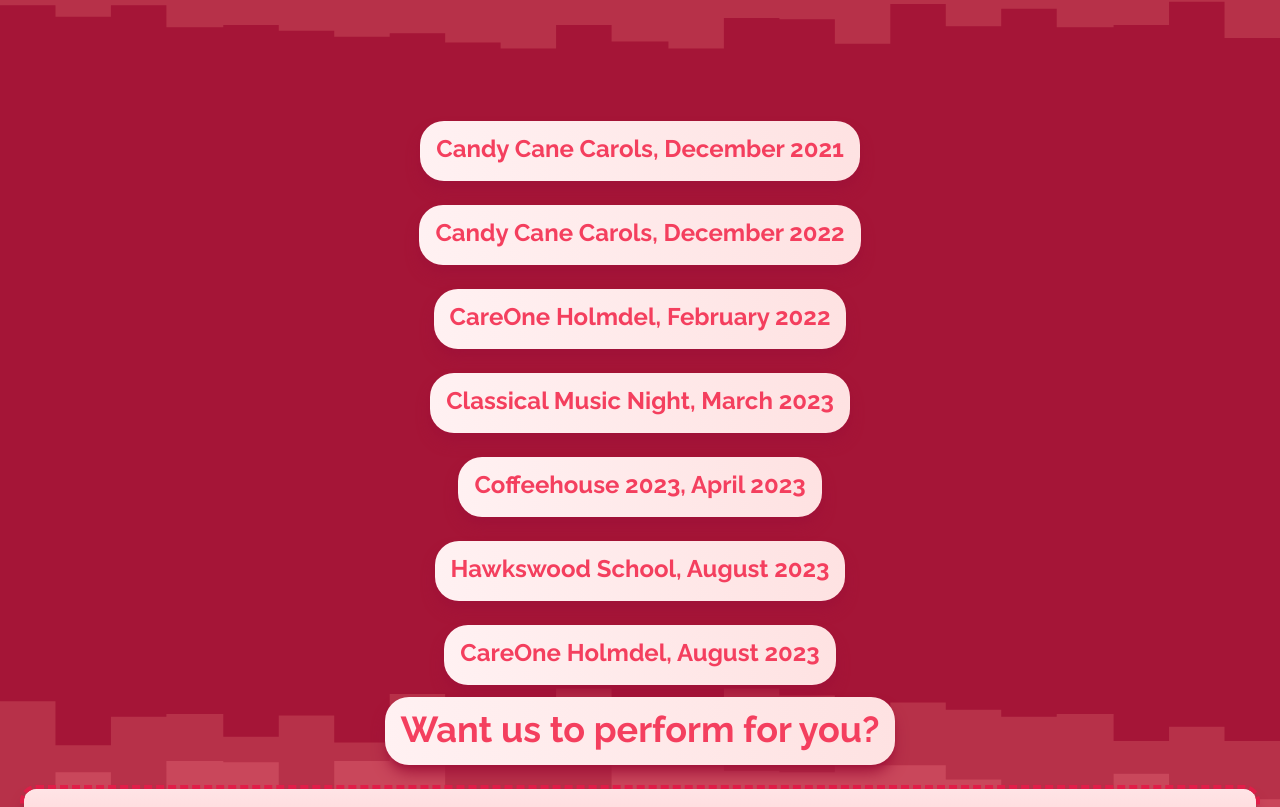
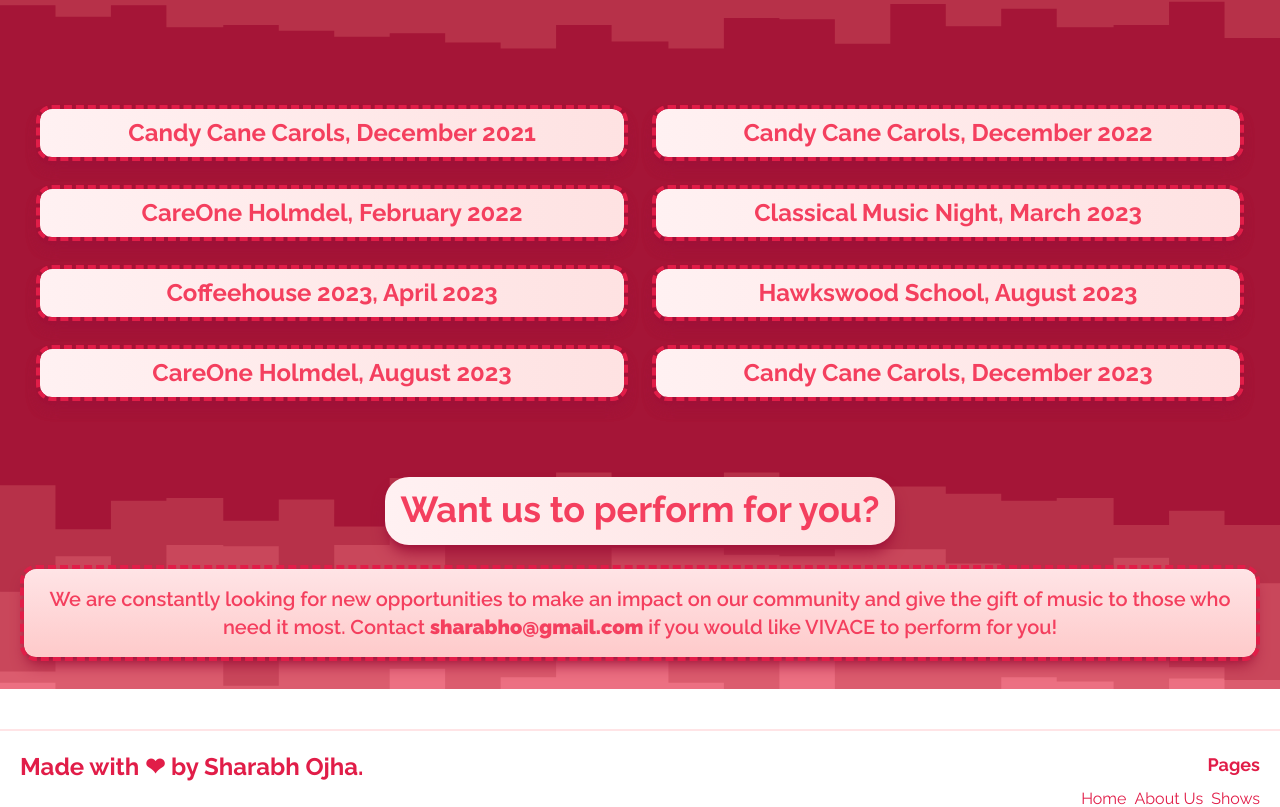
Before and after one commit to shojha24/vivace-website, a Next.js app: page /shows in a window 1280 px wide. Shown: the part 757-1564 px from the top of the page. Built offline with nearby package versions, Linux system fonts and the light colour scheme.

Commit message:
added links

```diff
--- a/app/page.tsx
+++ b/app/page.tsx
@@ -54,16 +54,16 @@
         </h1>
         <div className="flex flex-row flex-wrap mx-auto gap-8">
           <Link className="mx-auto" href="/about" passHref>
-            <div className="mx-auto bg-[url('assets/OIP.jpg')] bg-cover brightness-75 grayscale hover:brightness-100 hover:grayscale-0 rounded-xl shadow-lg shadow-rose-50 transition ease-in-out delay-100 hover:scale-105 duration-300 text-white hover:text-rose-50">
+            <div className="mx-auto bg-gradient-to-r from-rose-50 to-red-100 bg-cover brightness-75 grayscale hover:brightness-100 hover:grayscale-0 rounded-xl shadow-lg shadow-rose-50 transition ease-in-out delay-100 hover:scale-105 duration-300 text-rose-500 hover:text-rose-600">
               <h1 className="text-3xl mx-10 my-8 p-20 text-center font-semibold grayscale-0">
-                <span className="pt-1 px-2 pb-2 rounded-lg bg-gradient-to-r from-rose-800 to-red-900">About Us</span>
+                <span className="pt-1 px-2 pb-2 rounded-lg">About Us</span>
               </h1>
             </div>
           </Link>
           <Link className="mx-auto" href="/shows" passHref>
-            <div className="mx-auto bg-[url('assets/R.jpg')] bg-cover brightness-75 grayscale hover:brightness-100 hover:grayscale-0 rounded-xl shadow-lg shadow-rose-50 transition ease-in-out delay-100 hover:scale-105 duration-300 text-white hover:text-rose-50">
+            <div className="mx-auto bg-gradient-to-r from-rose-50 to-red-100 bg-cover brightness-75 grayscale hover:brightness-100 hover:grayscale-0 rounded-xl shadow-lg shadow-rose-50 transition ease-in-out delay-100 hover:scale-105 duration-300 text-rose-500 hover:text-rose-600">
               <h1 className="text-3xl mx-10 my-8 p-20 text-center font-semibold grayscale-0">
-                <span className="pt-1 px-2 pb-2 rounded-lg bg-gradient-to-r from-rose-800 to-red-900">Shows</span>
+                <span className="pt-1 px-2 pb-2 rounded-lg">Shows</span>
               </h1>
             </div>
           </Link>
--- a/app/shows/page.tsx
+++ b/app/shows/page.tsx
@@ -29,7 +29,7 @@
           Our <span className="my-3 pt-3 pb-4 px-4 bg-gradient-to-r from-rose-400 to-red-500 text-white rounded-3xl shadow-lg shadow-rose-200 inline-block transition ease-in-out delay-100 hover:scale-110 duration-300">Shows</span>
         </h1>
         <h1 className="max-sm:text-md max-md:text-lg md:text-xl font-bold mt-5 text-rose-500 text-center md:mx-48 max-md:mx-20 z-10">
-          View highlights from our many performances together.
+          View highlights from our many performances together. Click on the names below to see photos and videos!
         </h1>
       </div>
 
@@ -44,32 +44,63 @@
          * CareOne Holmdel, August 2023
          */}
 
-        <h1 className="text-white max-sm:text-xl sm:text-2xl font-bold text-center z-10">
-          <span className="my-3 pt-3 pb-4 px-4 bg-gradient-to-r from-rose-50 to-red-100 text-rose-500 rounded-3xl shadow-lg shadow-rose-800 inline-block transition ease-in-out delay-100 hover:scale-110 duration-300">Candy Cane Carols, December 2021</span>
-        </h1>
-        <h1 className="text-white max-sm:text-xl sm:text-2xl font-bold text-center z-10">
-          <span className="my-3 pt-3 pb-4 px-4 bg-gradient-to-r from-rose-50 to-red-100 text-rose-500 rounded-3xl shadow-lg shadow-rose-800 inline-block transition ease-in-out delay-100 hover:scale-110 duration-300">Candy Cane Carols, December 2022</span>
-        </h1>
-        <h1 className="text-white max-sm:text-xl sm:text-2xl font-bold text-center z-10">
-          <span className="my-3 pt-3 pb-4 px-4 bg-gradient-to-r from-rose-50 to-red-100 text-rose-500 rounded-3xl shadow-lg shadow-rose-800 inline-block transition ease-in-out delay-100 hover:scale-110 duration-300">CareOne Holmdel, February 2022</span>
-        </h1>
-        <h1 className="text-white max-sm:text-xl sm:text-2xl font-bold text-center z-10">
-          <span className="my-3 pt-3 pb-4 px-4 bg-gradient-to-r from-rose-50 to-red-100 text-rose-500 rounded-3xl shadow-lg shadow-rose-800 inline-block transition ease-in-out delay-100 hover:scale-110 duration-300">Classical Music Night, March 2023</span>
-        </h1>
-        <h1 className="text-white max-sm:text-xl sm:text-2xl font-bold text-center z-10">
-          <span className="my-3 pt-3 pb-4 px-4 bg-gradient-to-r from-rose-50 to-red-100 text-rose-500 rounded-3xl shadow-lg shadow-rose-800 inline-block transition ease-in-out delay-100 hover:scale-110 duration-300">Coffeehouse 2023, April 2023</span>
-        </h1>
-        <h1 className="text-white max-sm:text-xl sm:text-2xl font-bold text-center z-10">
-          <span className="my-3 pt-3 pb-4 px-4 bg-gradient-to-r from-rose-50 to-red-100 text-rose-500 rounded-3xl shadow-lg shadow-rose-800 inline-block transition ease-in-out delay-100 hover:scale-110 duration-300">Hawkswood School, August 2023</span>
-        </h1>
+        <div className="bg-[#a51537] min-h-fit">
+          <div className="grid mx-10 gap-8 grid-cols-2 grid-rows-4 max-md:grid-rows-8">
 
+            <Link href="https://drive.google.com/file/d/1t0unymNvAvM5HR702QdD44-QomRc1cct/view?usp=sharing" target="_blank" rel="noreferrer" passHref>
+            <div className="outline-dashed outline-4 outline-rose-600 md:col-span-1 max-md:col-span-2 row-span-1 rounded-xl bg-cover bg-center shadow-lg shadow-rose-800 transition ease-in-out delay-100 hover:scale-105 duration-300">
+            <span className="text-rose-500 p-2 max-sm:text-xl sm:text-2xl font-bold text-center z-10 bg-gradient-to-r from-rose-50 to-red-100 min-w-full rounded-xl shadow-lg shadow-rose-800 inline-block">Candy Cane Carols, December 2021</span>
+            </div>
+            </Link>
+
+            <Link href="https://drive.google.com/file/d/1KCwFIZ4G6JRBQn85YjzljsFlyDuR3ctN/view?usp=sharing" target="_blank" rel="noreferrer" passHref>
+            <div className="outline-dashed outline-4 outline-rose-600 md:col-span-1 max-md:col-span-2 row-span-1 rounded-xl bg-cover bg-center shadow-lg shadow-rose-800 transition ease-in-out delay-100 hover:scale-105 duration-300">
+            <span className="text-rose-500 p-2 max-sm:text-xl sm:text-2xl font-bold text-center z-10 bg-gradient-to-r from-rose-50 to-red-100 min-w-full rounded-xl shadow-lg shadow-rose-800 inline-block">Candy Cane Carols, December 2022</span>
+            </div>
+            </Link>
+
+            <Link href="https://drive.google.com/drive/folders/1SsNYveR8-zQKk-ouFxSE6HG_hh9J7GJH?usp=sharing" target="_blank" rel="noreferrer" passHref>
+            <div className="outline-dashed outline-4 outline-rose-600 md:col-span-1 max-md:col-span-2 row-span-1 rounded-xl bg-cover bg-center shadow-lg shadow-rose-800 transition ease-in-out delay-100 hover:scale-105 duration-300">
+            <span className="text-rose-500 p-2 max-sm:text-xl sm:text-2xl font-bold text-center z-10 bg-gradient-to-r from-rose-50 to-red-100 min-w-full rounded-xl shadow-lg shadow-rose-800 inline-block">CareOne Holmdel, February 2022</span>
+            </div>
+            </Link>
+
+            <Link href="/about" target="_blank" rel="noreferrer" passHref>
+            <div className="outline-dashed outline-4 outline-rose-600 md:col-span-1 max-md:col-span-2 row-span-1 rounded-xl bg-cover bg-center shadow-lg shadow-rose-800 transition ease-in-out delay-100 hover:scale-105 duration-300">
+            <span className="text-rose-500 p-2 max-sm:text-xl sm:text-2xl font-bold text-center z-10 bg-gradient-to-r from-rose-50 to-red-100 min-w-full rounded-xl shadow-lg shadow-rose-800 inline-block">Classical Music Night, March 2023</span>
+            </div>
+            </Link>
+
+            <Link href="https://drive.google.com/file/d/1ts5CFYqS1N2A0dZ1YKan9-7hsyN-yI27/view?usp=sharing" target="_blank" rel="noreferrer" passHref>
+            <div className="outline-dashed outline-4 outline-rose-600 md:col-span-1 max-md:col-span-2 row-span-1 rounded-xl bg-cover bg-center shadow-lg shadow-rose-800 transition ease-in-out delay-100 hover:scale-105 duration-300">
+            <span className="text-rose-500 p-2 max-sm:text-xl sm:text-2xl font-bold text-center z-10 bg-gradient-to-r from-rose-50 to-red-100 min-w-full rounded-xl shadow-lg shadow-rose-800 inline-block">Coffeehouse 2023, April 2023</span>
+            </div>
+            </Link>
+
+            <Link href="https://drive.google.com/drive/folders/1nDG9hYGM_ViZx95DBKtC_uZp6z-y07ox?usp=sharing" target="_blank" rel="noreferrer" passHref>
+            <div className="outline-dashed outline-4 outline-rose-600 md:col-span-1 max-md:col-span-2 row-span-1 rounded-xl bg-cover bg-center shadow-lg shadow-rose-800 transition ease-in-out delay-100 hover:scale-105 duration-300">
+            <span className="text-rose-500 p-2 max-sm:text-xl sm:text-2xl font-bold text-center z-10 bg-gradient-to-r from-rose-50 to-red-100 min-w-full rounded-xl shadow-lg shadow-rose-800 inline-block">Hawkswood School, August 2023</span>
+            </div>
+            </Link>
+
+            <Link href="https://drive.google.com/drive/folders/1VYk5QWVfIPhg-dtuMX8Xvaoein6CmduB?usp=sharing" target="_blank" rel="noreferrer" passHref>
+            <div className="outline-dashed outline-4 outline-rose-600 md:col-span-1 max-md:col-span-2 row-span-1 rounded-xl bg-cover bg-center shadow-lg shadow-rose-800 transition ease-in-out delay-100 hover:scale-105 duration-300">
+            <span className="text-rose-500 p-2 max-sm:text-xl sm:text-2xl font-bold text-center z-10 bg-gradient-to-r from-rose-50 to-red-100 min-w-full rounded-xl shadow-lg shadow-rose-800 inline-block">CareOne Holmdel, August 2023</span>
+            </div>
+            </Link>
+
+            <Link href="/about" passHref>
+            <div className="outline-dashed outline-4 outline-rose-600 md:col-span-1 max-md:col-span-2 row-span-1 rounded-xl bg-cover bg-center shadow-lg shadow-rose-800 transition ease-in-out delay-100 hover:scale-105 duration-300">
+            <span className="text-rose-500 p-2 max-sm:text-xl sm:text-2xl font-bold text-center z-10 bg-gradient-to-r from-rose-50 to-red-100 min-w-full rounded-xl shadow-lg shadow-rose-800 inline-block">Candy Cane Carols, December 2023</span>
+            </div>
+            </Link>
+
+          </div>
+        </div>
 
       </div>
 
-      <div className="flex flex-col items-center justify-start min-h-fit pb-2 bg-no-repeat bg-cover bg-top bg-[url('assets/shows_background_2.svg')] mb-10">
-        <h1 className="text-white max-sm:text-xl sm:text-2xl font-bold text-center z-10">
-          <span className="my-3 pt-3 pb-4 px-4 bg-gradient-to-r from-rose-50 to-red-100 text-rose-500 rounded-3xl shadow-lg shadow-rose-800 inline-block transition ease-in-out delay-100 hover:scale-110 duration-300">CareOne Holmdel, August 2023</span>
-        </h1>
+      <div className="pt-20 flex flex-col items-center justify-start pb-2 bg-no-repeat bg-cover bg-top bg-[url('assets/shows_background_2.svg')] mb-10">
 
         <h1 className="text-white max-sm:text-3xl sm:text-4xl font-bold text-center z-10">
           <span className="pt-3 pb-4 px-4 bg-gradient-to-r from-rose-50 to-red-100 text-rose-500 rounded-3xl shadow-lg shadow-rose-800 inline-block transition ease-in-out delay-100 hover:scale-110 duration-300">Want us to perform for you?</span>
```
